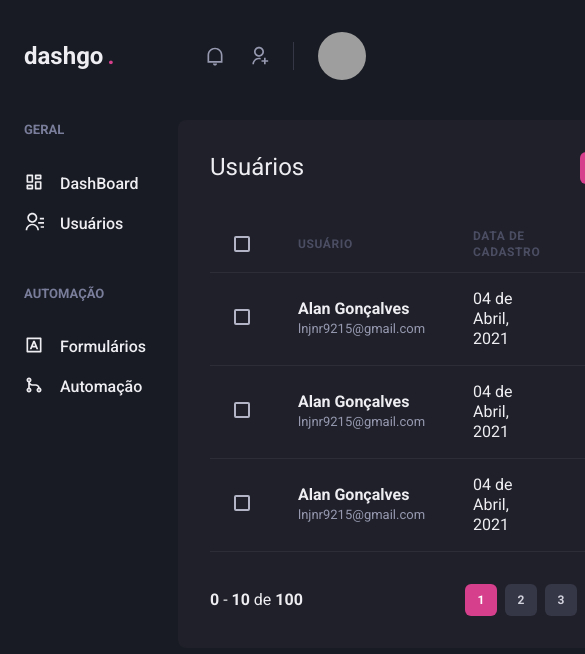
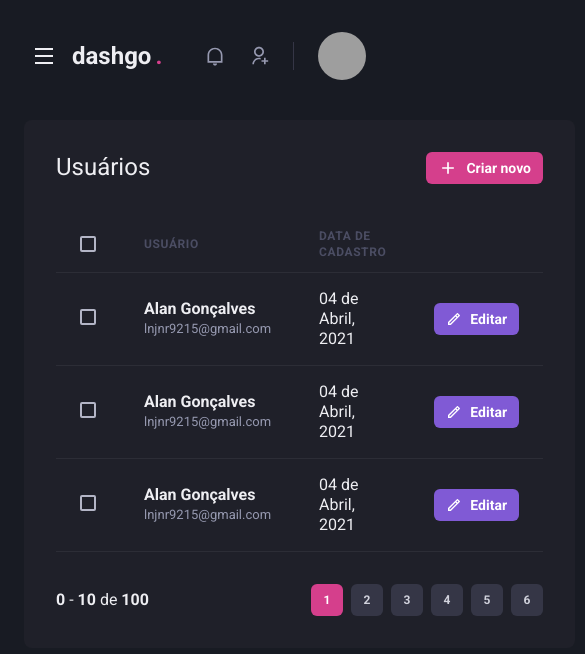
Before and after one commit to lanDev01/dashgo, a Next.js app: page /users in a window 390 px wide. Shown: the top 654 px of the page, 585 px wide, since content can reach past the window. Built offline with nearby package versions, Linux system fonts and the light colour scheme; grey boxes are pictures that could not be loaded.

Commit message:
style: add responsiveness to the sidebar

```diff
--- a/src/components/Header/index.tsx
+++ b/src/components/Header/index.tsx
@@ -1,12 +1,16 @@
 import React from "react";
-import { Flex, useBreakpointValue } from "@chakra-ui/react";
+import { Flex, Icon, IconButton, useBreakpointValue } from "@chakra-ui/react";
 
 import { Profile } from "./Profile";
 import { NotificationsNav } from "./NotificationsNav";
 import { SearchBox } from "./SearchBox";
 import { Logo } from "./Logo";
+import { useSidebarDrawer } from "@/src/contexts/SidebarDrawerContext";
+import { RiMenuLine } from "react-icons/ri";
 
 export function Header() {
+  const { onOpen } = useSidebarDrawer();
+
   const isWideVersion = useBreakpointValue({
     base: false,
     lg: true,
@@ -23,9 +27,21 @@
       px="6"
       align="center"
     >
+      {!isWideVersion && (
+        <IconButton
+          aria-label="Open navigation"
+          icon={<Icon as={RiMenuLine} />}
+          fontSize="24"
+          variant="unstyled"
+          alignSelf="center"
+          onClick={onOpen}
+          mr="2"
+          mt="2"
+        ></IconButton>
+      )}
       <Logo />
 
-      { isWideVersion && <SearchBox /> }
+      {isWideVersion && <SearchBox />}
 
       <Flex align="center" ml="auto">
         <NotificationsNav />
--- /dev/null
+++ b/src/components/Sidebar/SidebarNav.tsx
@@ -0,0 +1,25 @@
+import { Stack } from "@chakra-ui/react";
+import { NavSection } from "./NavSection";
+import { NavLink } from "./NavLink";
+import {
+  RiContactsLine,
+  RiDashboardLine,
+  RiGitMergeLine,
+  RiInputMethodLine,
+} from "react-icons/ri";
+
+export function SidebarNav() {
+  return (
+    <Stack spacing="12" align="flex-start">
+      <NavSection title="GERAL">
+        <NavLink icon={RiDashboardLine}>DashBoard</NavLink>
+        <NavLink icon={RiContactsLine}>Usuários</NavLink>
+      </NavSection>
+
+      <NavSection title="AUTOMAÇÃO">
+        <NavLink icon={RiInputMethodLine}>Formulários</NavLink>
+        <NavLink icon={RiGitMergeLine}>Automação</NavLink>
+      </NavSection>
+    </Stack>
+  );
+}
--- a/src/components/Sidebar/index.tsx
+++ b/src/components/Sidebar/index.tsx
@@ -1,27 +1,44 @@
-import { Box, Stack } from "@chakra-ui/react";
 import {
-  RiContactsLine,
-  RiDashboardLine,
-  RiGitMergeLine,
-  RiInputMethodLine,
-} from "react-icons/ri";
-import { NavSection } from "./NavSection";
-import { NavLink } from "./NavLink";
+  Box,
+  Drawer,
+  DrawerBody,
+  DrawerCloseButton,
+  DrawerContent,
+  DrawerHeader,
+  DrawerOverlay,
+  useBreakpointValue,
+} from "@chakra-ui/react";
+import { SidebarNav } from "./SidebarNav";
+import { useSidebarDrawer } from "@/src/contexts/SidebarDrawerContext";
 
 export function SideBar() {
+  const { isOpen, onClose } = useSidebarDrawer()
+
+  const isDrawerSidebar = useBreakpointValue({
+    base: true,
+    lg: false,
+  });
+
+  if (isDrawerSidebar) {
+    return (
+      <Drawer isOpen={isOpen} placement="left" onClose={onClose}>
+        <DrawerOverlay>
+          <DrawerContent bg="gray.800" p="4">
+            <DrawerCloseButton mt="6" />
+            <DrawerHeader>Navegação</DrawerHeader>
+
+            <DrawerBody>
+              <SidebarNav />
+            </DrawerBody>
+          </DrawerContent>
+        </DrawerOverlay>
+      </Drawer>
+    );
+  }
+
   return (
     <Box as="aside" w="64" mr="8">
-      <Stack spacing="12" align="flex-start">
-        <NavSection title="GERAL">
-          <NavLink icon={RiDashboardLine}>DashBoard</NavLink>
-          <NavLink icon={RiContactsLine}>Usuários</NavLink>
-        </NavSection>
-
-        <NavSection title="AUTOMAÇÃO">
-          <NavLink icon={RiInputMethodLine}>Formulários</NavLink>
-          <NavLink icon={RiGitMergeLine}>Automação</NavLink>
-        </NavSection>
-      </Stack>
+      <SidebarNav />
     </Box>
   );
 }
--- /dev/null
+++ b/src/contexts/SidebarDrawerContext.tsx
@@ -0,0 +1,30 @@
+import { useDisclosure, UseDisclosureReturn } from "@chakra-ui/react";
+import { useRouter } from "next/router";
+import { createContext, ReactNode, useContext, useEffect } from "react";
+
+interface SidebarDrawerProviderProps {
+  children: ReactNode;
+}
+
+type SidebarDrawerContextData = UseDisclosureReturn;
+
+const SidebarDrawerContext = createContext({} as SidebarDrawerContextData);
+
+export function SidebarDrawerProvider({
+  children,
+}: SidebarDrawerProviderProps) {
+  const disclosure = useDisclosure();
+  const router = useRouter();
+
+  useEffect(() => {
+    disclosure.onClose();
+  }, [router.asPath]);
+
+  return (
+    <SidebarDrawerContext.Provider value={disclosure}>
+      {children}
+    </SidebarDrawerContext.Provider>
+  );
+}
+
+export const useSidebarDrawer = () => useContext(SidebarDrawerContext);
--- a/src/pages/_app.tsx
+++ b/src/pages/_app.tsx
@@ -1,11 +1,14 @@
 import type { AppProps } from "next/app";
-import { ChakraProvider } from '@chakra-ui/react'
+import { ChakraProvider } from "@chakra-ui/react";
 import { theme } from "../styles/theme";
+import { SidebarDrawerProvider } from "../contexts/SidebarDrawerContext";
 
 export default function App({ Component, pageProps }: AppProps) {
   return (
     <ChakraProvider theme={theme}>
-      <Component {...pageProps} />
+      <SidebarDrawerProvider>
+        <Component {...pageProps} />
+      </SidebarDrawerProvider>
     </ChakraProvider>
-  )
+  );
 }
```
